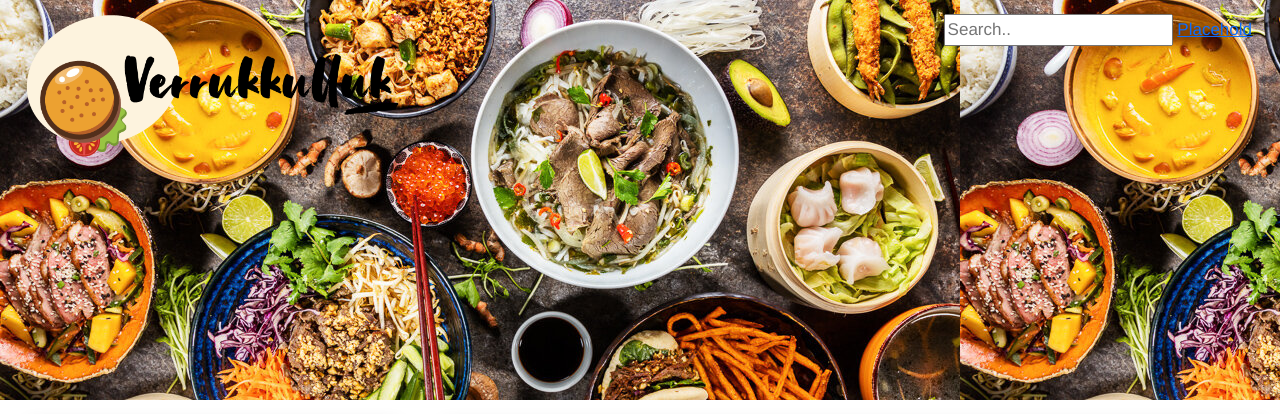
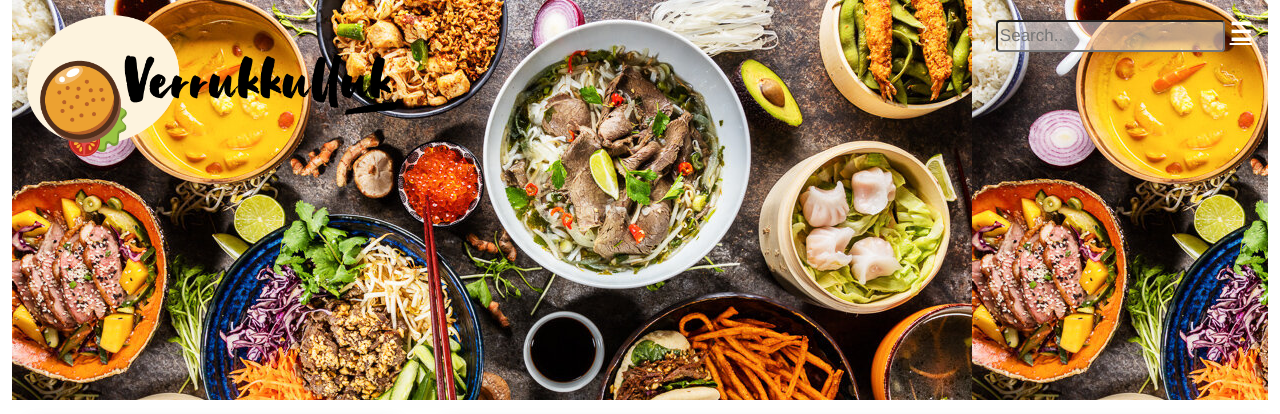
Before and after one commit to rvophoven/educom-verrukkulluk, a PHP site: page /index.php?action=detail in a window 1280 px wide. Shown: the top 414 px of the page. Run offline with PHP 8.4, Linux system fonts and the light colour scheme; data comes from the database, SQL or seed files in the repository; some libraries are stand-ins or nearby versions.

Commit message:
nav bar en search (#16)

```diff
--- a/assets/css/main.css
+++ b/assets/css/main.css
@@ -265,3 +265,15 @@ justify-content: center;
     background-color: transparent;
     display: inline;
 }
+
+.search{
+    background-color: rgba(255,255,255,0.5);
+    border-radius: 4px;
+}
+
+.links{
+    font-size: 25px;
+    font-weight: bold;
+    color: #FFF;
+
+}
--- a/index.php
+++ b/index.php
@@ -37,9 +37,12 @@ http://localhost/index.php?gerecht_id=4&action=detail
 $gerecht_id[] = isset($_GET["gerecht_id"]) ? $_GET["gerecht_id"] : "";
 $action = isset($_GET["action"]) ? $_GET["action"] : "homepage";
 $rating = isset($_GET["rating"]) ? $_GET["rating"] : "";
+$search = isset($_GET["search"]) ? $_GET["search"] : "";
 /*login data*/
 $user["id"] = 1;
 $user["like"]  = $dish->likesUser($user["id"]);
+
+$main = 'main.html.twig';
 
 /*switch between pages or actions */
 switch($action) {
@@ -80,6 +83,11 @@ switch($action) {
             break;
         }
 
+        case "search": {/*add start rating to database*/
+
+            break;
+        }
+
         /// etc
 
 }
--- a/templates/detail.html.twig
+++ b/templates/detail.html.twig
@@ -1,18 +1,6 @@
 {# Opnemen van de "Main" file #}
 {% extends "main.html.twig" %}
 
-{% block header %}
-{#head section with picture, searchbar and links#}
-<div class="row">
-<div class="col-md-12 " style="background-image: url('assets/img/food.jpg'); object-fit: none; height:400px;">
- <div class="topnav">
-             <input type="text" placeholder="Search..">
-               <a href="#placehold">Placehold</a>
-        </div>
-         <img src="assets/img/logo-v2.png" style=" width:400px "/>
-</div>
-</div>
-{% endblock %}
 
 
 {# nu de block content op in de main pagina vullen #}
--- a/templates/main.html.twig
+++ b/templates/main.html.twig
@@ -97,6 +97,17 @@
                     }
                 });
 
+                $(".search").keyup(function() {
+                const text = $(".search").val();
+                $.ajax({
+                        url: "http://localhost/educom-verrukkulluk/index.php",
+                        method: "GET",
+                        data: {search:text,action:"search"}, ///send dish is and action to index
+                    })
+
+                alert(text);
+                });
+
 
             })
         </script>
@@ -108,7 +119,18 @@
 
         {#........header.............................................................................#}
         {% block header %}
-
+            <div class="row">
+                {#head section with picture, searchbar and links#}
+                <div class="col-md-12 " style="height:400px">
+                <div style="background-image: url('assets/img/food.jpg'); object-fit: cover; height:100%;">
+                <div class="topnav" >
+                            <input type="text" class="search" placeholder="Search.." data="{{data}}">
+                            <a class="links " href="#placehold">&#9776</a>
+                        </div>
+                        <img src="assets/img/logo-v2.png" style=" width:400px "/>
+                </div>
+                </div>
+            </div>
         {% endblock %}
 
 
```
Also changed, not shown: templates/homepage.html.twig (+0 -14 lines), templates/shoplist.html.twig (+0 -11 lines).
